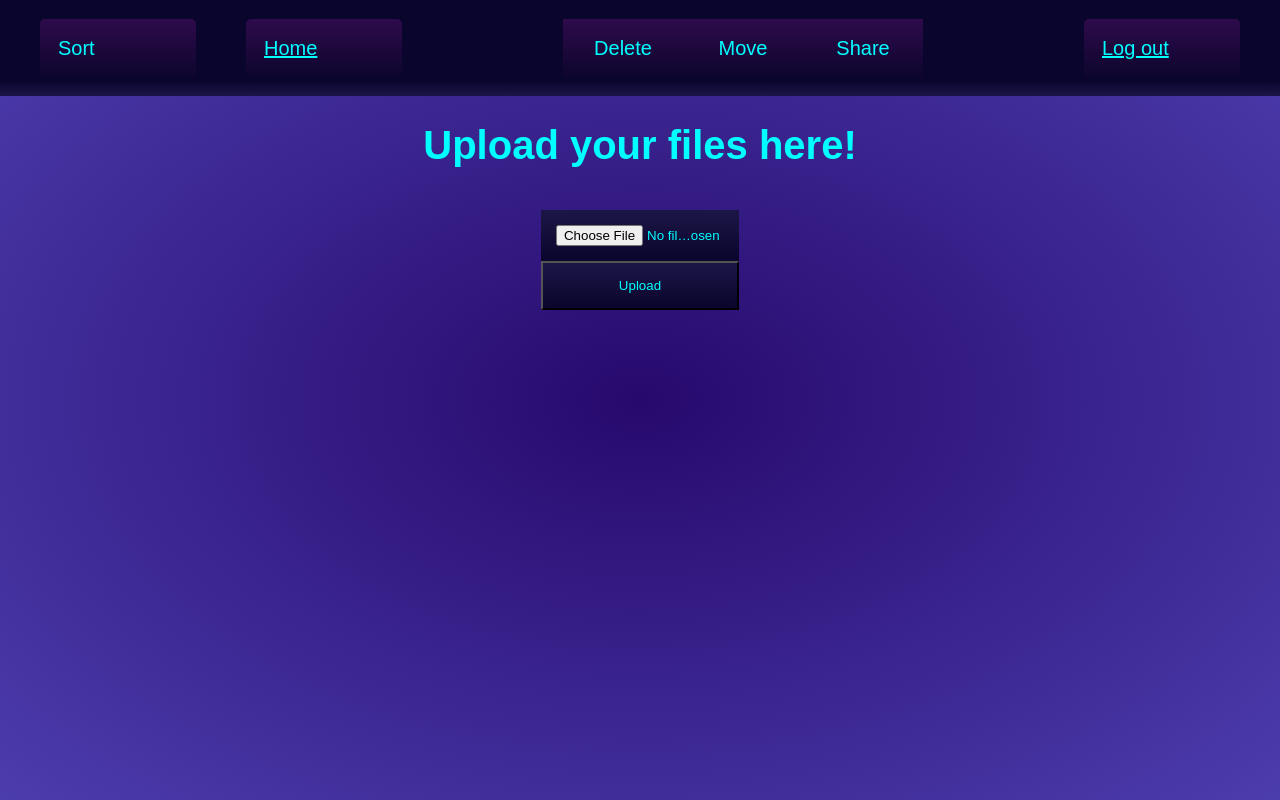
After one commit to RobertsMurmans/PPD, a Flask app: page /upload in a window 1280 px wide. The commit adds this page. Run offline with Flask 3, Linux system fonts and the light colour scheme; the visitor is signed in with stand-in values (Sample User, id 1).

Commit message:
Uploading progress
Uploading progress and preparing to move development to my Ubuntu system

```diff
--- a/main.py
+++ b/main.py
@@ -3,10 +3,12 @@ from data import *
 import os
 from dotenv import load_dotenv
 
+
 load_dotenv()
 
 app = Flask('app')
 app.secret_key = os.getenv('Key')
+app.config['FILE_UPLOAD'] = 'C:/Users/Fark/Documents/GitHub/PPD/static'
 
 
 @app.route('/')
@@ -36,7 +38,34 @@ def Homepage():
     if 'login' not in session or session['login'] == False:
         session['login'] = False
         return redirect('/login')
-    return render_template('home.html')
+    if request.method == 'POST':
+        redirect("/")
+    return render_template('home.html', swap="Upload", swapLink="/upload")
+
+
+@app.route('/upload', methods=('GET', 'POST'))
+def UploadPage():
+    if 'login' not in session or session['login'] == False:
+        session['login'] = False
+        return redirect('/login')
+
+    if request.method == 'POST':
+        file = request.files['file']
+        if file.filename == '':
+            print("Invalid filename")
+            return redirect(request.url)
+        basedir = os.path.abspath(os.path.dirname(__file__))
+        file.save(os.path.join(basedir, app.config['FILE_UPLOAD'], file.filename))
+        upload(os.path.join(basedir, app.config['FILE_UPLOAD'], file.filename), file.name, session['id'], file.filename)
+
+    return render_template('upload.html', swap="Home", swapLink="/homepage")
+
+
+
+@app.route('/logout', methods=('GET', 'POST'))
+def LogOut():
+    session['login'] = False
+    return redirect('/')
 
 
 app.run(host='0.0.0.0', port=81)
--- a/static/javascript.js
+++ b/static/javascript.js
@@ -1,11 +1,12 @@
 document.addEventListener("DOMContentLoaded", function() {
-    document.querySelector(".dropbtn").addEventListener("click", function() {
+    // Add event listener to the sort button
+    document.querySelector(".sort .navbutton").addEventListener("click", function() {
         document.querySelector(".dropdown-content").classList.toggle("show");
     });
 
     // Close the dropdown if the user clicks outside of it
     window.onclick = function(event) {
-        if (!event.target.matches('.dropbtn')) {
+        if (!event.target.matches('.sort .navbutton')) {
             var dropdowns = document.getElementsByClassName("dropdown-content");
             for (var i = 0; i < dropdowns.length; i++) {
                 var openDropdown = dropdowns[i];
--- a/static/style.css
+++ b/static/style.css
@@ -3,11 +3,17 @@
     color: cyan;
 }
 
+.title {
+    font-size: 2.5em;
+    font-weight: bolder;
+}
+
 body {
-    margin: 0px;
-    background-color: rgb(28, 22, 71);
-    flex: content;
-    flex-basis: 20%;
+    margin: 0;
+    background-image: radial-gradient(#27096d, #4c3dad);
+    display: flex;
+    flex-direction: column;
+    align-items: center;
 }
 
 .navbar {
@@ -37,11 +43,11 @@ body {
 
 .navobj {
     display: flex;
-    min-width: 120px;
-    min-height: 80px;
+    min-width: 80px;
+    min-height:     80px;
     width: auto;
     height: auto;
-    padding: 20px;
+    padding: 15px;
     position: relative;
     z-index: 2;
 }
@@ -60,34 +66,36 @@ body {
     justify-content: center;
     align-content: center;
     height: 85%;
-    min-height: 60px;
-    min-width: 120px;
-    padding: 20px;
+    padding: 25px;
     z-index: 2;
-    border: 20px;
-
 }
 
-.dropbtn {
+.navbutton {
     background: linear-gradient(to bottom, #981ba641, #21083617);
     min-width: 120px;
     color: cyan;
     width: 85%;
     height: 85%;
-    padding: 15%;
+    padding: 18px;
     font-size: 20px;
     border: 20px;
     cursor: pointer;
     z-index: 2;
+    border-radius: 5px;
 }
 
-.dropbtn:hover, .dropbtn:focus {
+.section {
+    border-radius: 0%;
+}
+
+.navbutton:hover, .navbutton:focus {
     background: linear-gradient(to bottom, #0c73ab, #0a052c);
 }
 
 .dropdown-content {
     display: none;
     position: absolute;
+    top: 80%;
     background: linear-gradient(to bottom, #0c73ab, #0a052c);
     min-width: 160px;
     z-index: 3;
@@ -113,7 +121,7 @@ body {
     justify-content: center;
     align-items: center;
     width: 100%;
-    height: 100%;
+    min-height: 85%;
 }
 
 .inputdiv {
@@ -138,14 +146,7 @@ body {
     padding: 10px;
 }
 
-.submitLogin {
-    background-color: transparent;
-    width: 300px;
-    height: 30px;
-    text-align: center;
-}
-
-.submitLogin:hover {
+.submitBtn:hover {
     background-color: rgb(10, 5, 44);
 }
 
@@ -156,3 +157,45 @@ body {
     display: grid;
     justify-content: center;
 }
+
+.upload-content {
+    width: 100%;
+    height: 100%;
+    display: grid;
+    align-content: baseline;
+    justify-content: center;
+    justify-items: center;
+}
+
+#upload {
+    width: 90%;
+    height: auto;
+    padding: 15px;
+    display: grid;
+    align-content: baseline;
+    justify-content: center;
+    justify-items: center;
+}
+
+input{
+    cursor: pointer;
+    background: linear-gradient(to top, #0a052c, #1c1647);
+    width: 70%;
+    height: auto;
+    text-align: center;
+    min-height: 25px;
+    padding: 15px;
+}
+
+input:hover {
+    background: linear-gradient(to bottom, #0c73ab, #0a052c);
+}
+
+#login {
+    margin-top: 15px;
+    display: grid;
+    justify-content: center;
+    align-content: center;
+    align-items: center;
+    justify-items: center;
+}
--- a/templates/home.html
+++ b/templates/home.html
@@ -7,7 +7,9 @@
 
 <div class="homepage-content">
 
-    <h1>Your files!</h1>
+    <h1 class="Homepage-Title">Your files!</h1>
+
+
 
 </div>
 
--- a/templates/index.html
+++ b/templates/index.html
@@ -17,8 +17,8 @@
 
                 <div class="navobj">
 
-                    <div class="dropdown">
-                        <button class="dropbtn">Sort</button>
+                    <div class="navitem sort">
+                        <a class="sort navbutton">Sort</a>
                         <div class="dropdown-content">
                             <a id="sort-name" href="#name">Name</a>
                             <a id="sort-type" href="#type">Type</a>
@@ -30,7 +30,7 @@
 
                     <div class="navitem">
 
-                        <button class="dropbtn" id="swap">Upload</button>
+                        <a class="navbutton swap" href={{swapLink}}>{{swap}}</a>
 
                     </div>
 
@@ -40,7 +40,21 @@
 
                     <div class="navitem">
 
-                        <button class="dropbtn" id="logout">Log out</button>
+                        <button type="submit" class="navbutton section delete">Delete</a>
+
+                        <button type="submit" class="navbutton section move">Move</a>
+
+                        <button type="submit" class="navbutton section share">Share</a>
+
+                    </div>
+
+                </div>
+
+                <div class="navobj">
+
+                    <div class="navitem">
+
+                        <a class="navbutton logout" href="/logout">Log out</a>
 
                     </div>
 
--- /dev/null
+++ b/templates/upload.html
@@ -0,0 +1,22 @@
+{%extends 'index.html'%}
+
+{% block title %}Upload{% endblock %}
+
+
+{% block content %}
+
+<div class="upload-content">
+
+    <h1 class="title">Upload your files here!</h1>
+
+    <form id="Upload" method="post" enctype="multipart/form-data">
+
+        <input type="file" name="file" autocomplete="off" required>
+
+        <input type="submit" value="Upload">
+
+    </form>
+
+</div>
+
+{% endblock %}
```
Also changed, not shown: data.py (+19 -5 lines), templates/login.html (+3 -6 lines), test.py (deleted, +0 -25 lines), 1 other file.
